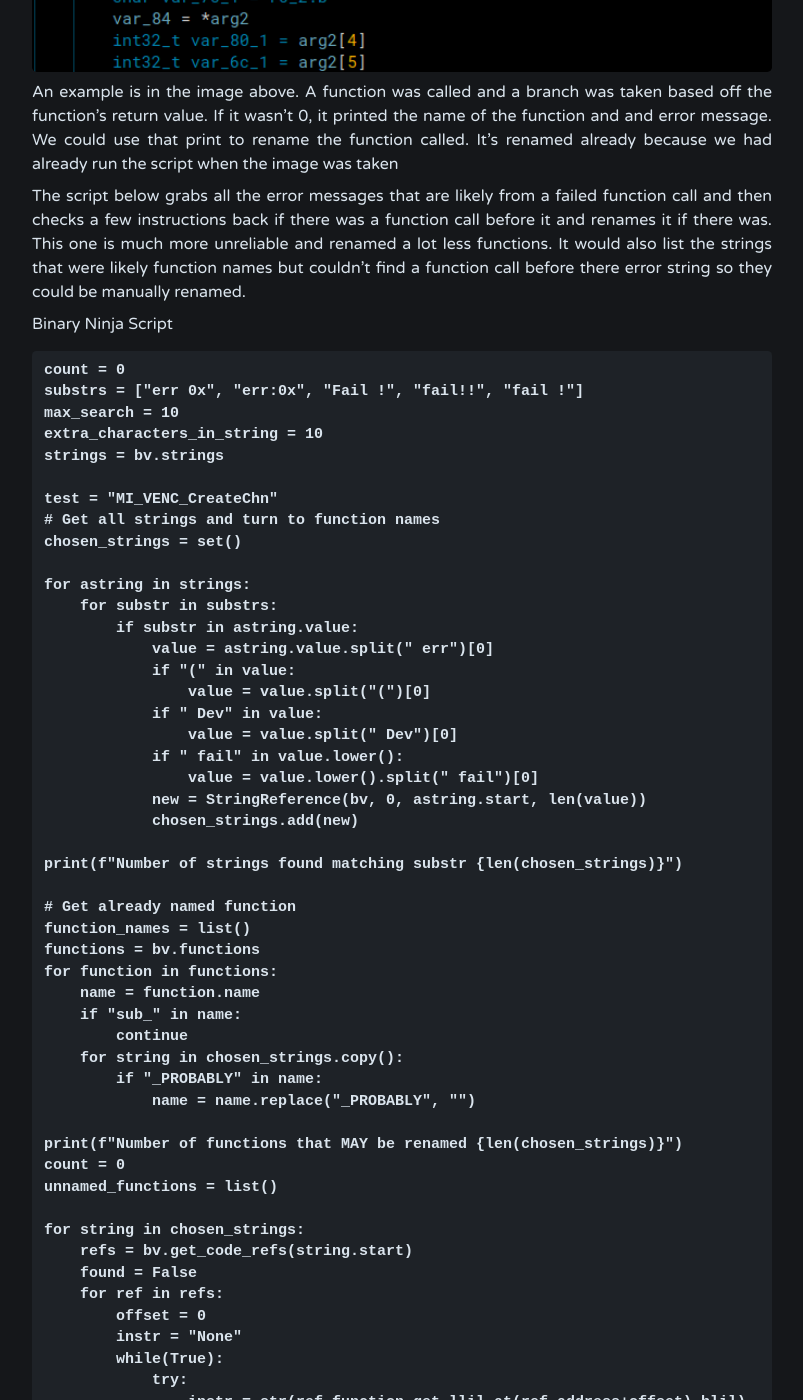
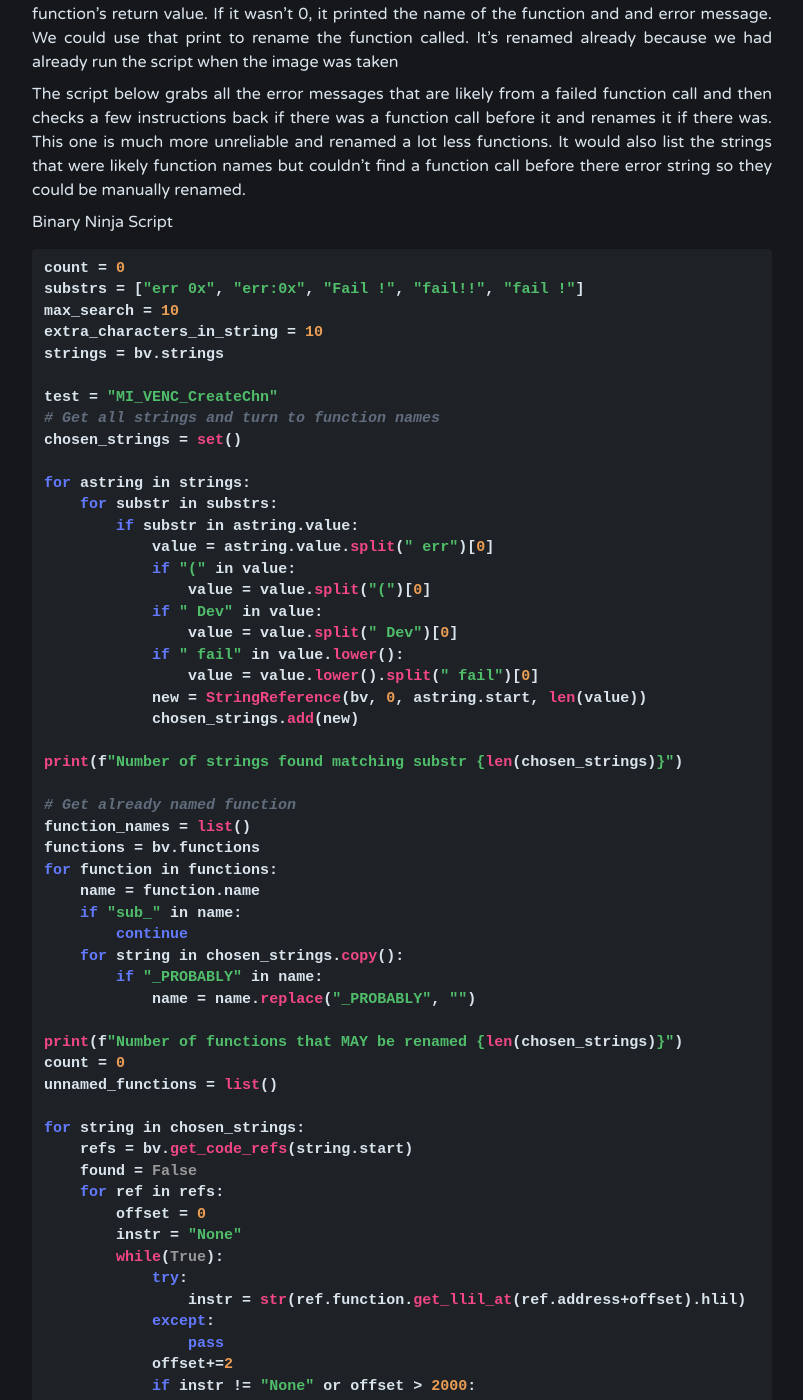
Before and after one commit to debugmen/debugmen.github.io, a Jekyll site: the page built from _posts/2022-03-10-enabot_series_part_2.md, in a window 1280 px wide and 1400 px high, scrolled down 5503 px. Shown: the whole window, without its empty margins (238-1041 px from the left). Built offline with Jekyll 4.4.1, drawn with Linux system fonts in a browser that asks for light colours; some of the changed text lies outside the part shown.

Commit message:
Some editing

````diff
--- a/_posts/2022-03-10-enabot_series_part_2.md
+++ b/_posts/2022-03-10-enabot_series_part_2.md
@@ -81,7 +77,7 @@
 After reading through them it turns out the function is XORing the packet with the charlie string, and then scrambling it, although it doesn't appear to be scrambled in the packet we just saw. We tried the same thing they mention in the 2nd post where they found the .so file and used the function in it to descramble it, but the packet still just looked like random garbage.
 
 
-```
+```c
 #include <stdio.h>
 #include <stdlib.h>
 #include <dlfcn.h>
@@ -138,7 +134,7 @@
 At the log print funtion, we see that it says "Handle_IOCTRL_Cmd" as one of the input strings, this was the 3rd argument. Our script goes through every function call to log print, gets it's third argument, and renames the function with the log print in it to that third argument. The function that called the log_print in the picture above was renamed to "Handle_IOCTRL_Cmd".
 
 Binary Ninja Script courtesy of Playoff-Rondo
-```
+```python
 log_print_sym = bv.get_symbol_by_raw_name("logger")
 rename_count = 0
 refs = bv.get_code_refs(log_print_sym.address)
@@ -168,7 +164,7 @@
 The script below grabs all the error messages that are likely from a failed function call and then checks a few instructions back if there was a function call before it and renames it if there was. This one is much more unreliable and renamed a lot less functions. It would also list the strings that were likely function names but couldn't find a function call before there error string so they could be manually renamed.
 
 Binary Ninja Script
-```
+```python
 count = 0
 substrs = ["err 0x", "err:0x", "Fail !", "fail!!", "fail !"]
 max_search = 10
````
Also changed, not shown: other parts of _posts/2022-03-10-enabot_series_part_2.md (+2 -6 lines).
